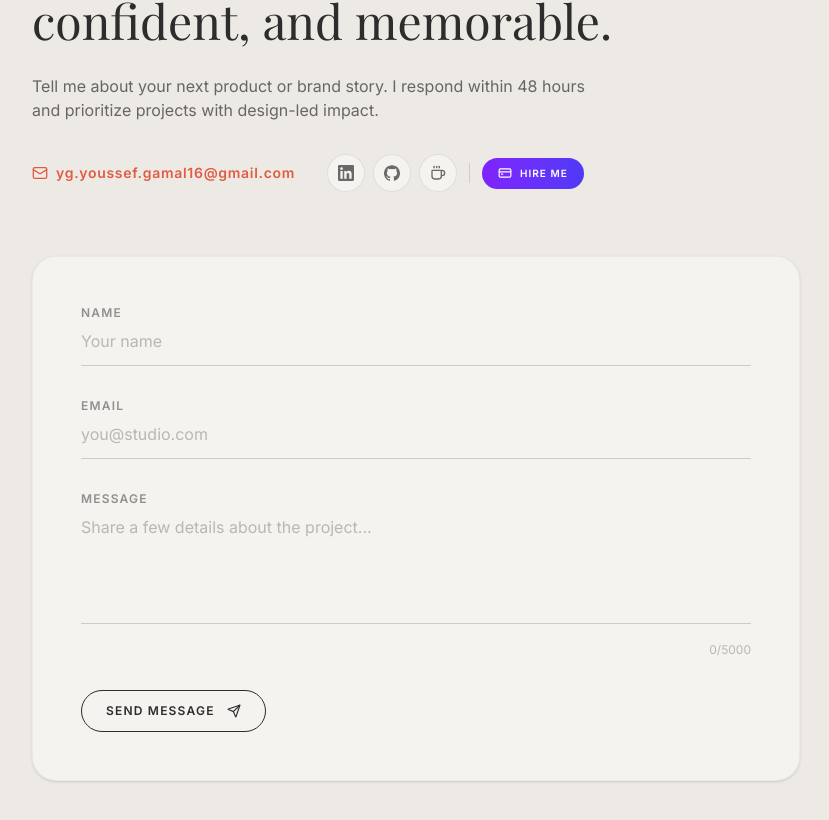
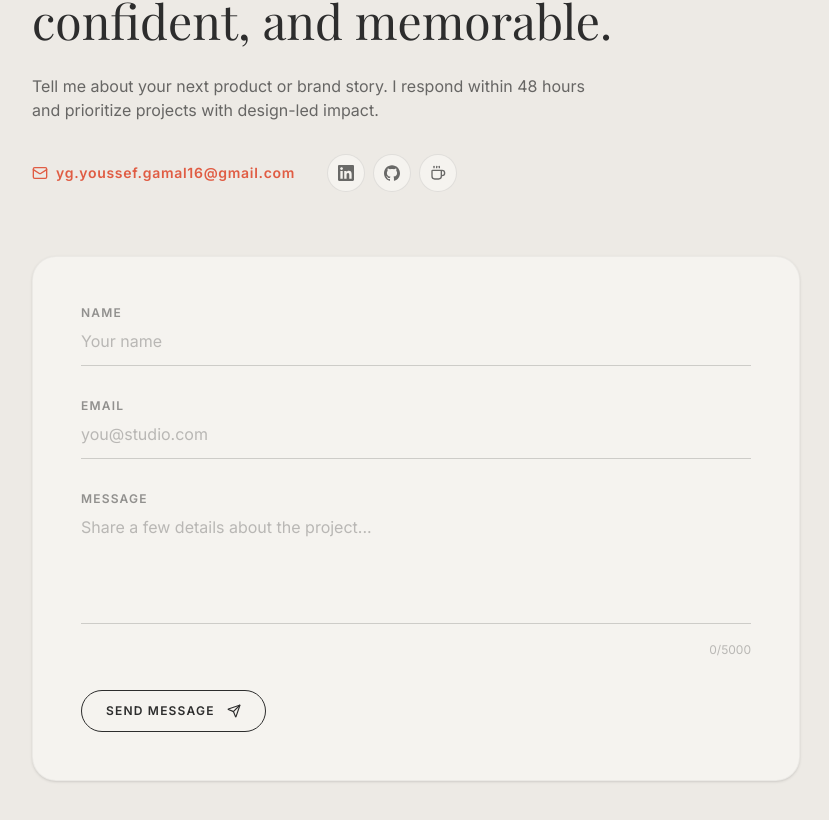
Before and after one commit to YoussefYoussefG/Prject-my-own-portfolio, a Next.js app: page / in a window 1280 px wide. Shown: the part 6497-7317 px from the top of the page, without its empty margins (224-1053 px from the left). Built offline with nearby package versions, Linux system fonts and the light colour scheme; no server answers; the database is empty; a web font is replaced by a local one.

Commit message:
refactor: remove Stripe hire me link and unused CreditCard icon from Contact component

```diff
--- a/src/components/Contact.tsx
+++ b/src/components/Contact.tsx
@@ -1,7 +1,7 @@
 "use client";
 
 import React, { useState } from "react";
-import { Send, Mail, CheckCircle, AlertCircle, Coffee, CreditCard } from "lucide-react";
+import { Send, Mail, CheckCircle, AlertCircle, Coffee } from "lucide-react";
 import { playSuccessChime } from "../lib/sounds";
 import { FadeInUp } from "./Animations";
 import { submitContactMessage } from "../lib/services/contactService";
@@ -134,20 +134,6 @@ export default function Contact() {
                 <a href="https://buymeacoffee.com/focuswithyoussef" target="_blank" rel="noopener noreferrer" aria-label="Buy Youssef a coffee" className="p-2.5 bg-card rounded-full border border-foreground/10 hover:border-foreground/30 hover:-translate-y-0.5 transition-all text-foreground/70 hover:text-foreground" title="Buy me a coffee">
                   <Coffee className="w-4 h-4" />
                 </a>
-
-                <div className="w-[1px] h-5 bg-foreground/15 mx-1 hidden sm:block"></div>
-
-                <a
-                  href="#"
-                  target="_blank"
-                  rel="noopener noreferrer"
-                  aria-label="Hire Youssef via Stripe"
-                  title="Hire Me"
-                  className="inline-flex items-center gap-2 px-4 py-2 bg-gradient-to-r from-violet-600 to-indigo-600 text-white text-[10px] font-semibold tracking-widest uppercase rounded-full hover:from-violet-500 hover:to-indigo-500 hover:-translate-y-0.5 hover:shadow-lg hover:shadow-violet-500/25 transition-all duration-300"
-                >
-                  <CreditCard className="w-3.5 h-3.5" />
-                  HIRE ME
-                </a>
               </div>
             </div>
           </FadeInUp>
```
